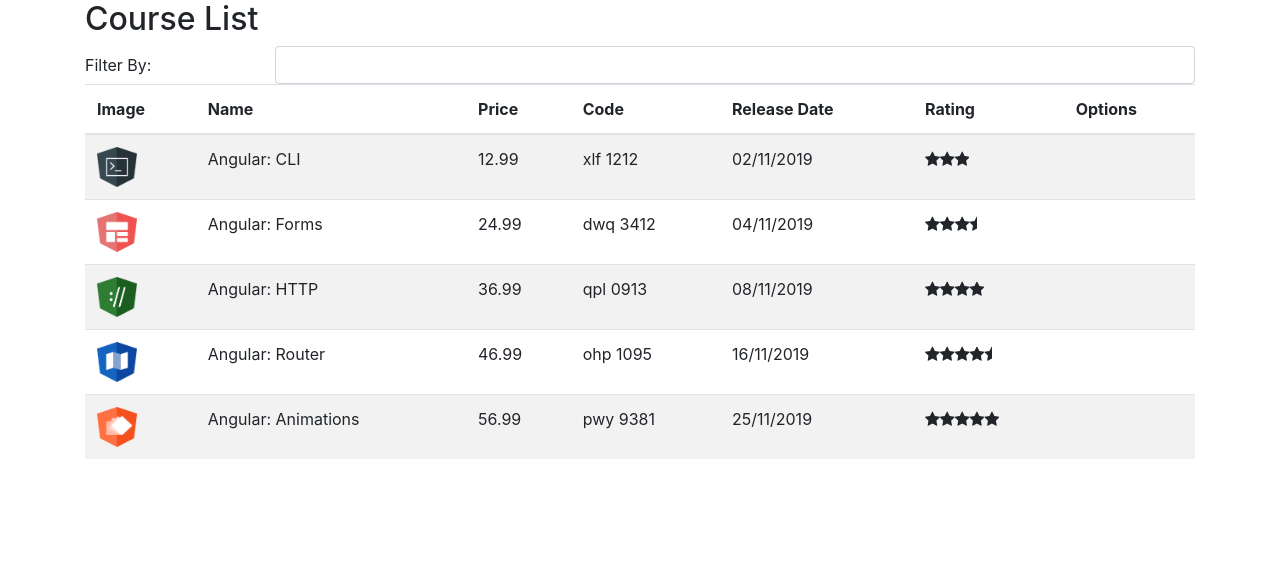
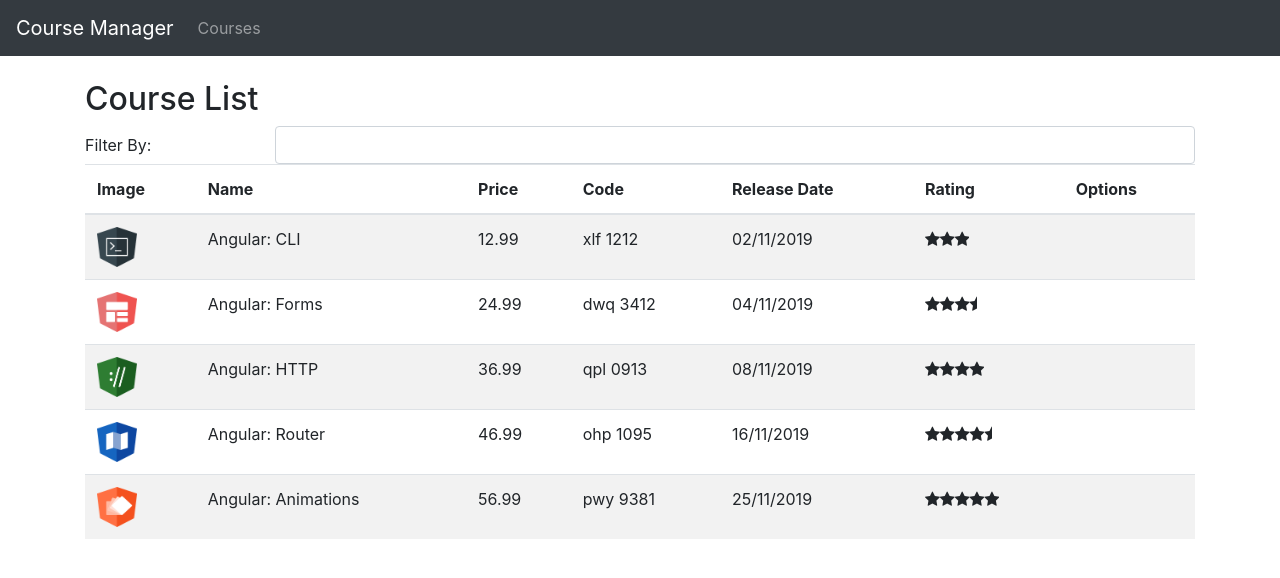
Before and after one commit to marcoamolinaro/course-manager-angular, an Angular app: page /courses in a window 1280 px wide. Shown: the top 578 px of the page. Built offline with nearby package versions, Linux system fonts and the light colour scheme.

Commit message:
Criação de rotas

```diff
--- a/src/app/app.component.html
+++ b/src/app/app.component.html
@@ -1,3 +1,4 @@
-<div class="container">
-  <app-course-list></app-course-list>
+<app-nav-bar></app-nav-bar>
+<div class="container mt-4">
+  <router-outlet></router-outlet>
 </div>
--- a/src/app/courses/course-list.component.ts
+++ b/src/app/courses/course-list.component.ts
@@ -3,7 +3,6 @@ import { Course } from './course';
 import { CourseService } from './course.service';
 
 @Component({
-    selector: 'app-course-list',
     templateUrl: './course-list.compoment.html'
 })
 export class CourseListComponent implements OnInit {
--- /dev/null
+++ b/src/app/error-404/error-404.component.html
@@ -0,0 +1,3 @@
+<h2>
+    404 Not Found
+</h2>
--- /dev/null
+++ b/src/app/nav-bar/nav-bar.component.html
@@ -0,0 +1,16 @@
+<nav class="navbar navbar-expand-lg navbar-dark bg-dark">
+    <a href="#" class="navbar-brand">Course Manager</a>
+
+    <button class="navbar-toggler" type="button" data-toggle="collapse" data-target="#navbarSupportedContent"
+        aria-controls="navbarSupportedContent" aria-expanded="false" aria-label="Toggle navigation">
+        <span class="navbar-toggler-icon"></span>
+    </button>
+
+    <div class="collapse navbar-collapse" id="navbarSupportedContent">
+        <ul class="navbar-nav mr-auto">
+            <li class="nav-item">
+                <a href="#" routerLinkActive="active" class="nav-link">Courses</a>
+            </li>
+        </ul>
+    </div>
+</nav>
```
Also changed, not shown: src/app/app.module.ts (+18 -2 lines), src/app/error-404/error-404.component.ts (added, +8 -0 lines), src/app/nav-bar/nav-bar.component.ts (added, +9 -0 lines).
